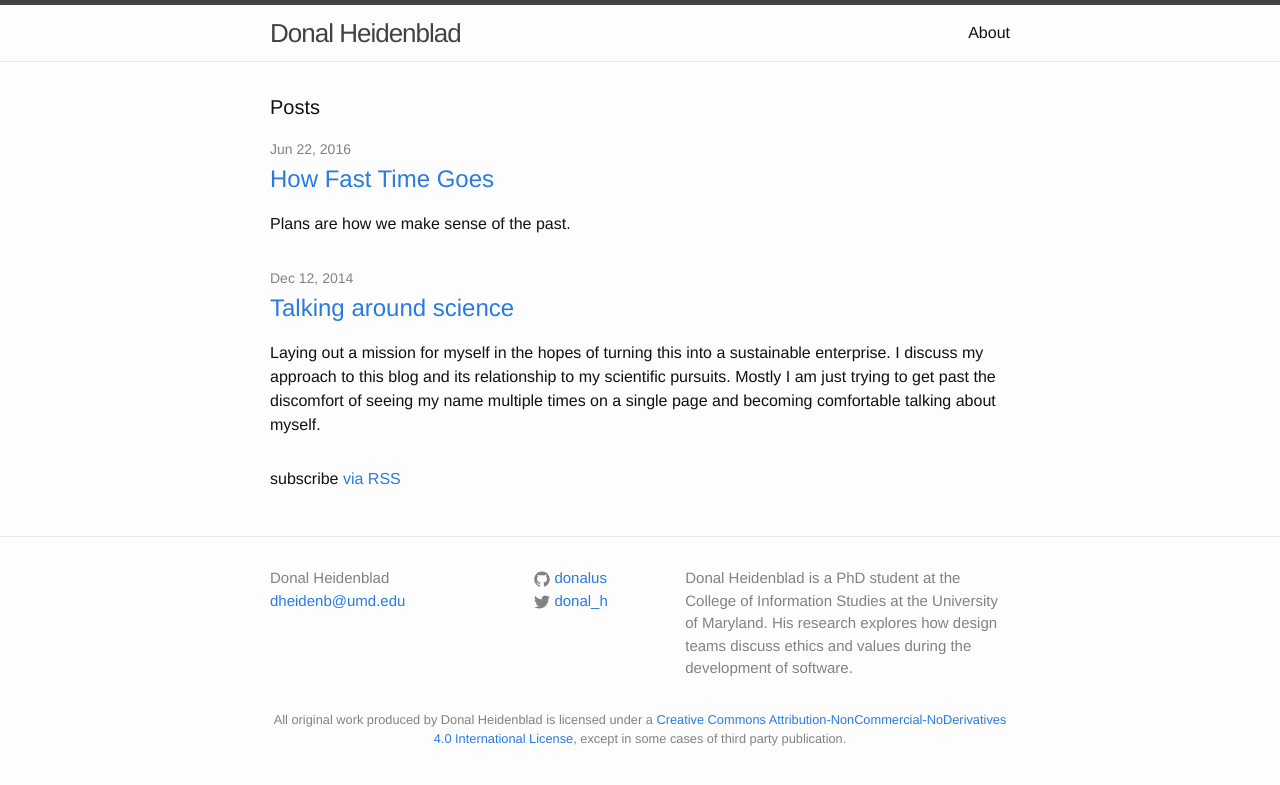
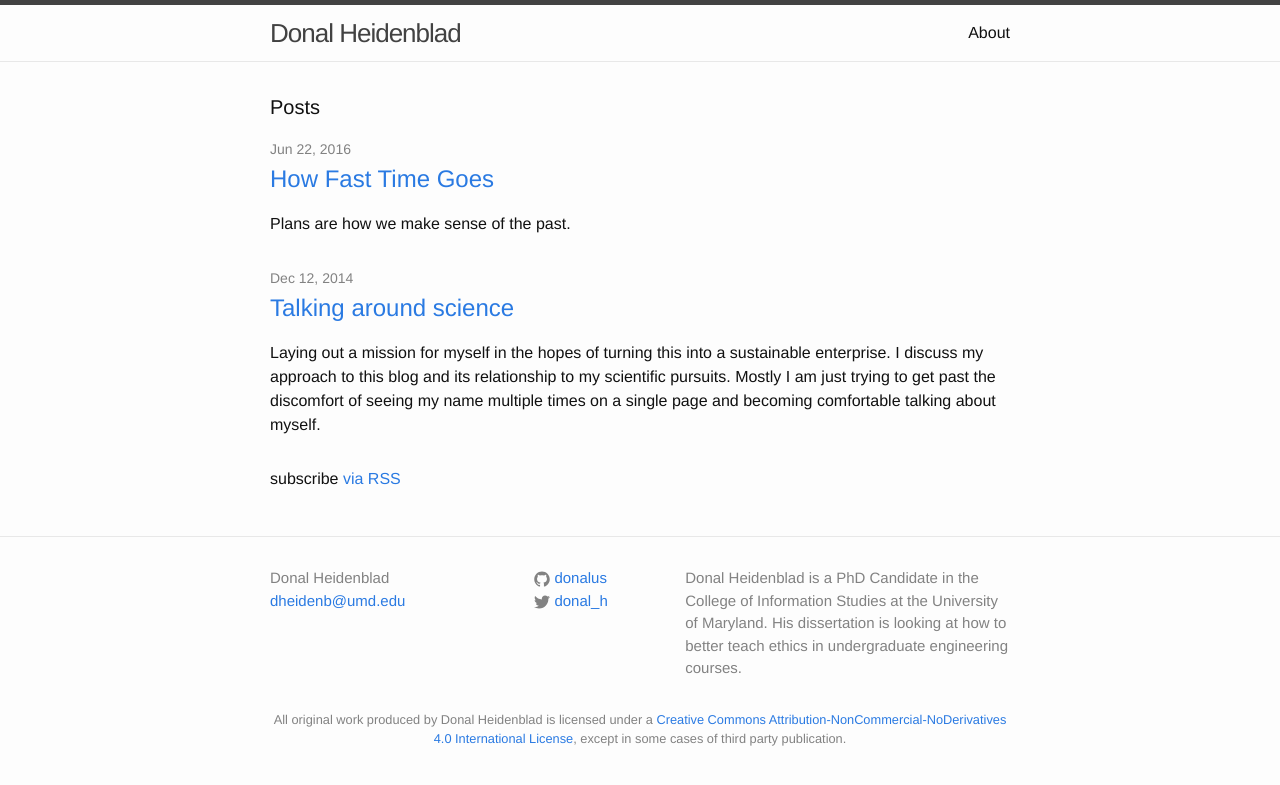
Before and after one commit to donalus/donalus.github.io, a Jekyll site: the page built from index.html, in a window 1280 px wide. Shown: the top 785 px of the page. Built offline with Jekyll 4.4.1, drawn with Linux system fonts in a browser that asks for light colours.

Commit message:
updating with current info
phd student -> phd candidate
better description of disertation

```diff
--- a/_config.yml
+++ b/_config.yml
@@ -2,9 +2,9 @@
 title: Donal Heidenblad
 email: dheidenb@umd.edu
 description: > # this means to ignore newlines until "baseurl:"
-  Donal Heidenblad is a PhD student at the College of Information Studies at
-  the University of Maryland. His research explores how design teams discuss
-  ethics and values during the development of software.
+  Donal Heidenblad is a PhD Candidate in the College of Information Studies at
+  the University of Maryland. His dissertation is looking at how to better
+  teach ethics in undergraduate engineering courses.
 baseurl: "" # the subpath of your site, e.g. /blog/
 url: "http://donalus.github.io" # the base hostname & protocol for your site
 twitter_username: donal_h
```
